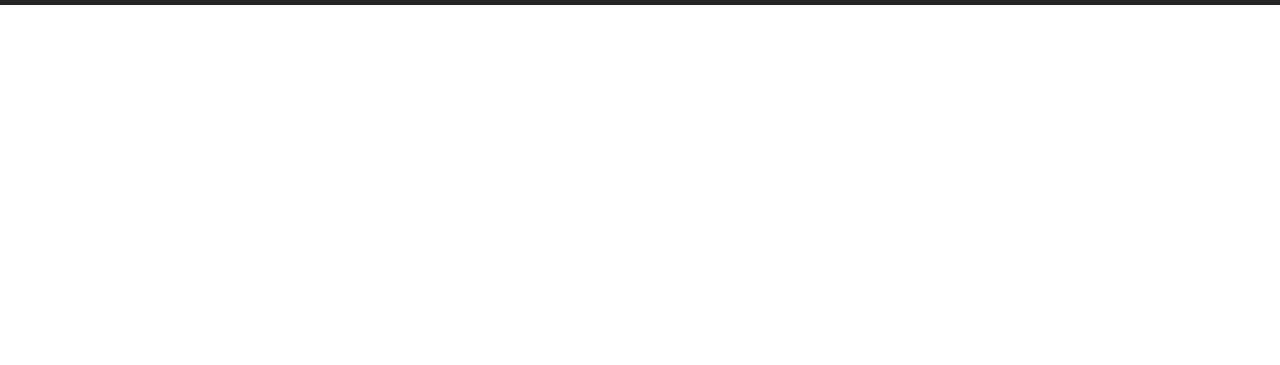
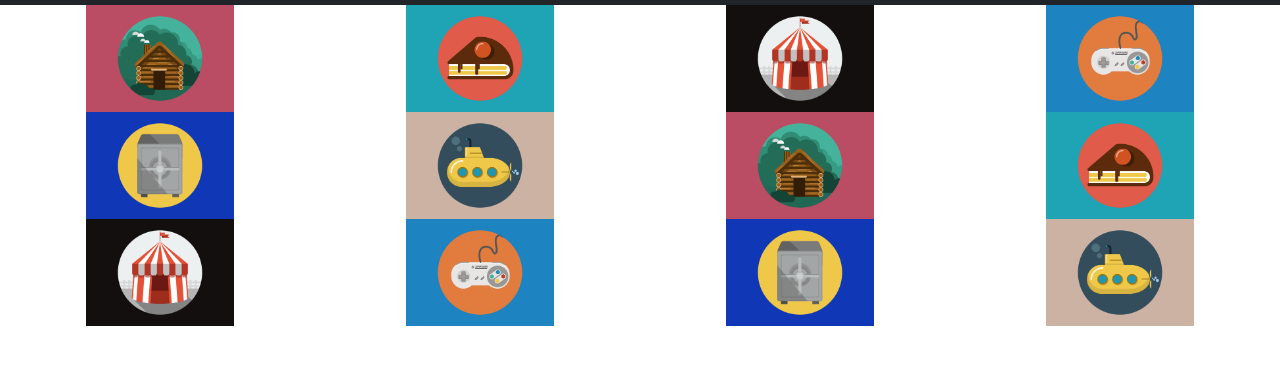
Before and after one commit to asadkhan-cc/ui-b5, a plain HTML site: page hover.html in a window 1280 px wide. Shown: the part 51-416 px from the top of the page. Drawn offline with Linux system fonts and the light colour scheme.

Commit message:
working on image section

```diff
--- a/hover.html
+++ b/hover.html
@@ -91,7 +91,143 @@
       </nav>
     </header>
     <!--  -->
+ <!-- --------------------------IMAGE SECTION------------------------ -->
+ <section class="fs-4 container-fluid">
+    <div class="row mb-2">
+      <!--            ------------------------------------------------------------------       -->
+      <div
+        class="  col-xxl-2 col-lg-3 col-md-4 col-sm-6 col-12 d-flex justify-content-center"
+      >
+        <div class="cont d-flex flex-row justify-content-center">
+          <img src="assets/img/cabin.png" alt="Avatar" class="image" />
+          <div class="overlay">
+            <div class="text"><i class="fas fa-plus"></i></div>
+          </div>
+        </div>
+      </div>
+      <!--            ------------------------------------------------------------------       -->
 
+      <div
+        class=" col-xxl-2 col-lg-3 col-md-4 col-sm-6 col-12 d-flex justify-content-center"
+      >
+        <div class="cont d-flex flex-row justify-content-center">
+          <img src="assets/img/cake.png" alt="Avatar" class="image" />
+          <div class="overlay">
+            <div class="text"><i class="fas fa-plus"></i></div>
+          </div>
+        </div>
+      </div>
+      <div
+        class=" col-xxl-2 col-lg-3 col-md-4 col-sm-6 col-12 d-flex justify-content-center"
+      >
+        <div class="cont d-flex flex-row justify-content-center">
+          <img src="assets/img/circus.png" alt="Avatar" class="image" />
+          <div class="overlay">
+            <div class="text"><i class="fas fa-plus"></i></div>
+          </div>
+        </div>
+      </div>
+      <div
+        class="col-xxl-2 col-lg-3 col-md-4 col-sm-6 col-12 d-flex justify-content-center"
+      >
+        <div class="cont d-flex flex-row justify-content-center">
+          <img src="assets/img/game.png" alt="Avatar" class="image" />
+          <div class="overlay">
+            <div class="text"><i class="fas fa-plus"></i></div>
+          </div>
+        </div>
+      </div>
+      <div
+        class="col-xxl-2 col-lg-3 col-md-4 col-sm-6 col-12 d-flex justify-content-center"
+      >
+        <div class="cont d-flex flex-row justify-content-center">
+          <img src="assets/img/safe.png" alt="Avatar" class="image" />
+          <div class="overlay">
+            <div class="text"><i class="fas fa-plus"></i></div>
+          </div>
+        </div>
+      </div>
+      <div
+        class="col-xxl-2 col-lg-3 col-md-4 col-sm-6 col-12 d-flex justify-content-center"
+      >
+        <div class="cont d-flex flex-row justify-content-center">
+          <img src="assets/img/submarine.png" alt="Avatar" class="image" />
+          <div class="overlay">
+            <div class="text"><i class="fas fa-plus"></i></div>
+          </div>
+        </div>
+      </div>
+
+      <!--            ------------------------------------------------------------------       -->
+
+
+      <!--            ------------------------------------------------------------------       -->
+      <div
+        class="col-xxl-2 col-lg-3 col-md-4 col-sm-6 col-12 d-flex justify-content-center"
+      >
+        <div class="cont d-flex flex-row justify-content-center">
+          <img src="assets/img/cabin.png" alt="Avatar" class="image" />
+          <div class="overlay">
+            <div class="text"><i class="fas fa-plus"></i></div>
+          </div>
+        </div>
+      </div>
+      <!--            ------------------------------------------------------------------       -->
+
+      <div
+        class="col-xxl-2 col-lg-3 col-md-4 col-sm-6 col-12 d-flex justify-content-center"
+      >
+        <div class="cont d-flex flex-row justify-content-center">
+          <img src="assets/img/cake.png" alt="Avatar" class="image" />
+          <div class="overlay">
+            <div class="text"><i class="fas fa-plus"></i></div>
+          </div>
+        </div>
+      </div>
+      <div
+        class="col-xxl-2 col-lg-3 col-md-4 col-sm-6 col-12 d-flex justify-content-center"
+      >
+        <div class="cont d-flex flex-row justify-content-center">
+          <img src="assets/img/circus.png" alt="Avatar" class="image" />
+          <div class="overlay">
+            <div class="text"><i class="fas fa-plus"></i></div>
+          </div>
+        </div>
+      </div>
+      <div
+        class="col-xxl-2 col-lg-3 col-md-4 col-sm-6 col-12 d-flex justify-content-center"
+      >
+        <div class="cont d-flex flex-row justify-content-center">
+          <img src="assets/img/game.png" alt="Avatar" class="image" />
+          <div class="overlay">
+            <div class="text"><i class="fas fa-plus"></i></div>
+          </div>
+        </div>
+      </div>
+      <div
+        class="col-xxl-2 col-lg-3 col-md-4 col-sm-6 col-12 d-flex justify-content-center"
+      >
+        <div class="cont d-flex flex-row justify-content-center">
+          <img src="assets/img/safe.png" alt="Avatar" class="image" />
+          <div class="overlay">
+            <div class="text"><i class="fas fa-plus"></i></div>
+          </div>
+        </div>
+      </div>
+      <div
+        class="col-xxl-2 col-lg-3 col-md-4 col-sm-6 col-12 d-flex justify-content-center"
+      >
+        <div class="cont d-flex flex-row justify-content-center">
+          <img src="assets/img/submarine.png" alt="Avatar" class="image" />
+          <div class="overlay">
+            <div class="text"><i class="fas fa-plus"></i></div>
+          </div>
+        </div>
+      </div>
+
+      <!--            ------------------------------------------------------------------       -->
+    </div>
+  </section>
     <!-- col-12 col-sm-6 col-md-3 col-lg-3 col-xl-3 col-xxl-2 -->
   </body>
 </html>
```
Also changed, not shown: index.html (+14 -9 lines).
